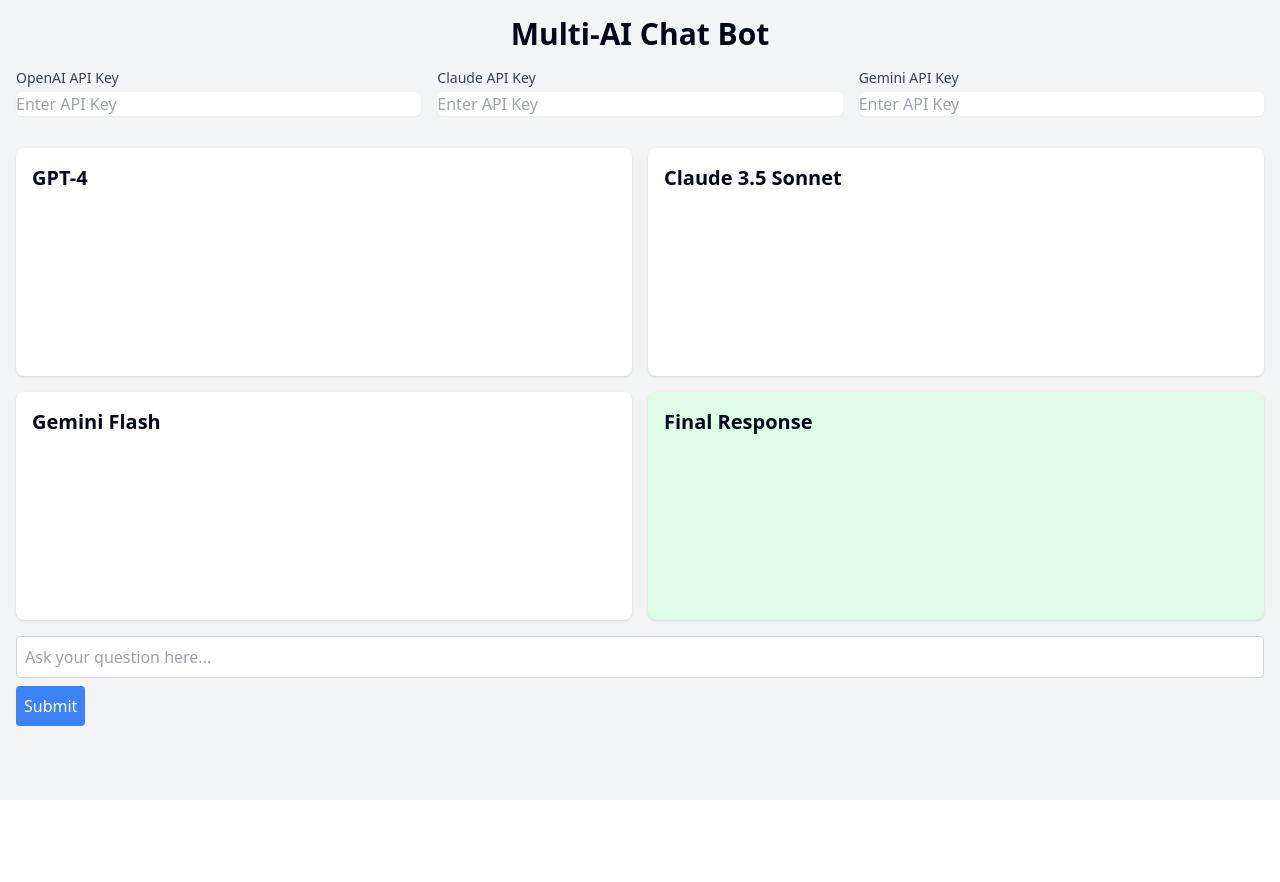
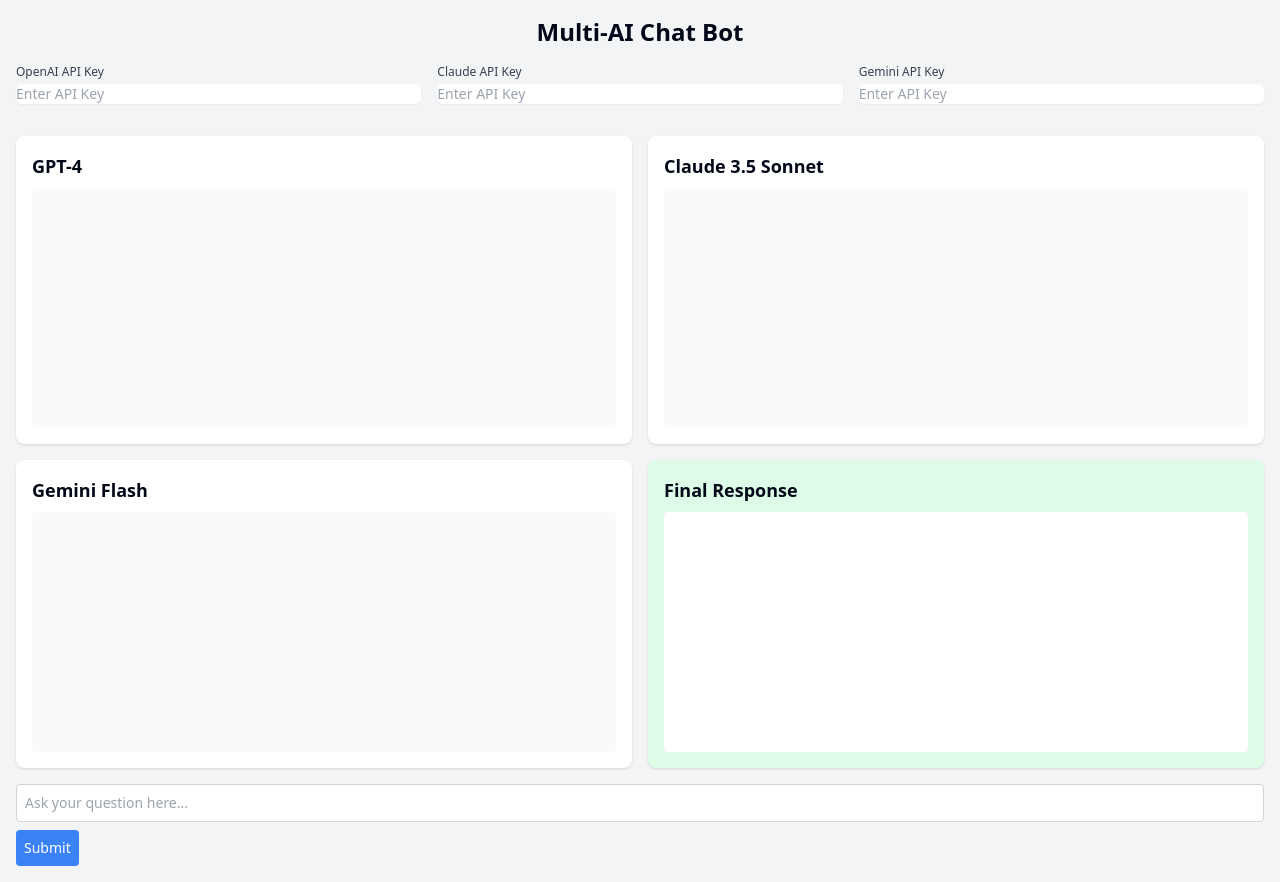
Before and after one commit to hodachi-axcxept/chat-symphony, a React (Vite) app: page / in a window 1280 px wide. Before the commit the page ends 800 px from the top, so only its background shows below. Built offline with nearby package versions, Linux system fonts and the light colour scheme.

Commit message:
Adjust font size and layout
Reduced overall font size and increased the height of various sections. Modified the message display area to create a recessed effect.
[skip gpt_engineer]

```diff
--- a/src/components/ApiKeyInput.jsx
+++ b/src/components/ApiKeyInput.jsx
@@ -3,12 +3,12 @@ import React from 'react';
 const ApiKeyInput = ({ label, value, onChange }) => {
   return (
     <div className="mb-4">
-      <label className="block text-sm font-medium text-gray-700">{label}</label>
+      <label className="block text-xs font-medium text-gray-700">{label}</label>
       <input
         type="password"
         value={value}
         onChange={(e) => onChange(e.target.value)}
-        className="mt-1 block w-full rounded-md border-gray-300 shadow-sm focus:border-indigo-300 focus:ring focus:ring-indigo-200 focus:ring-opacity-50"
+        className="mt-1 block w-full rounded-md border-gray-300 shadow-sm focus:border-indigo-300 focus:ring focus:ring-indigo-200 focus:ring-opacity-50 text-sm"
         placeholder="Enter API Key"
       />
     </div>
--- a/src/components/ChatArea.jsx
+++ b/src/components/ChatArea.jsx
@@ -3,9 +3,9 @@ import React from 'react';
 const ChatArea = ({ title, response }) => {
   return (
     <div className="bg-white p-4 rounded-lg shadow">
-      <h2 className="text-xl font-semibold mb-2">{title}</h2>
-      <div className="h-40 overflow-y-auto">
-        <p>{response}</p>
+      <h2 className="text-lg font-semibold mb-2">{title}</h2>
+      <div className="h-60 overflow-y-auto bg-gray-50 p-3 rounded">
+        <p className="text-sm">{response}</p>
       </div>
     </div>
   );
--- a/src/components/FinalResponse.jsx
+++ b/src/components/FinalResponse.jsx
@@ -3,9 +3,9 @@ import React from 'react';
 const FinalResponse = ({ response }) => {
   return (
     <div className="bg-green-100 p-4 rounded-lg shadow">
-      <h2 className="text-xl font-semibold mb-2">Final Response</h2>
-      <div className="h-40 overflow-y-auto">
-        <p>{response}</p>
+      <h2 className="text-lg font-semibold mb-2">Final Response</h2>
+      <div className="h-60 overflow-y-auto bg-white p-3 rounded">
+        <p className="text-sm">{response}</p>
       </div>
     </div>
   );
--- a/src/components/UserInput.jsx
+++ b/src/components/UserInput.jsx
@@ -18,12 +18,12 @@ const UserInput = ({ onSubmit, isLoading }) => {
         value={input}
         onChange={(e) => setInput(e.target.value)}
         placeholder="Ask your question here..."
-        className="w-full p-2 border border-gray-300 rounded"
+        className="w-full p-2 border border-gray-300 rounded text-sm"
         disabled={isLoading}
       />
       <button
         type="submit"
-        className={`mt-2 bg-blue-500 text-white p-2 rounded ${isLoading ? 'opacity-50 cursor-not-allowed' : 'hover:bg-blue-600'}`}
+        className={`mt-2 bg-blue-500 text-white p-2 rounded text-sm ${isLoading ? 'opacity-50 cursor-not-allowed' : 'hover:bg-blue-600'}`}
         disabled={isLoading}
       >
         {isLoading ? 'Processing...' : 'Submit'}
--- a/src/pages/Index.jsx
+++ b/src/pages/Index.jsx
@@ -63,8 +63,8 @@ const Index = () => {
   };
 
   return (
-    <div className="min-h-screen bg-gray-100 p-4">
-      <h1 className="text-3xl font-bold mb-4 text-center">Multi-AI Chat Bot</h1>
+    <div className="min-h-screen bg-gray-100 p-4 text-sm">
+      <h1 className="text-2xl font-bold mb-4 text-center">Multi-AI Chat Bot</h1>
       <div className="grid grid-cols-3 gap-4 mb-4">
         <ApiKeyInput label="OpenAI API Key" value={openAIKey} onChange={setOpenAIKey} />
         <ApiKeyInput label="Claude API Key" value={claudeKey} onChange={setClaudeKey} />
```
